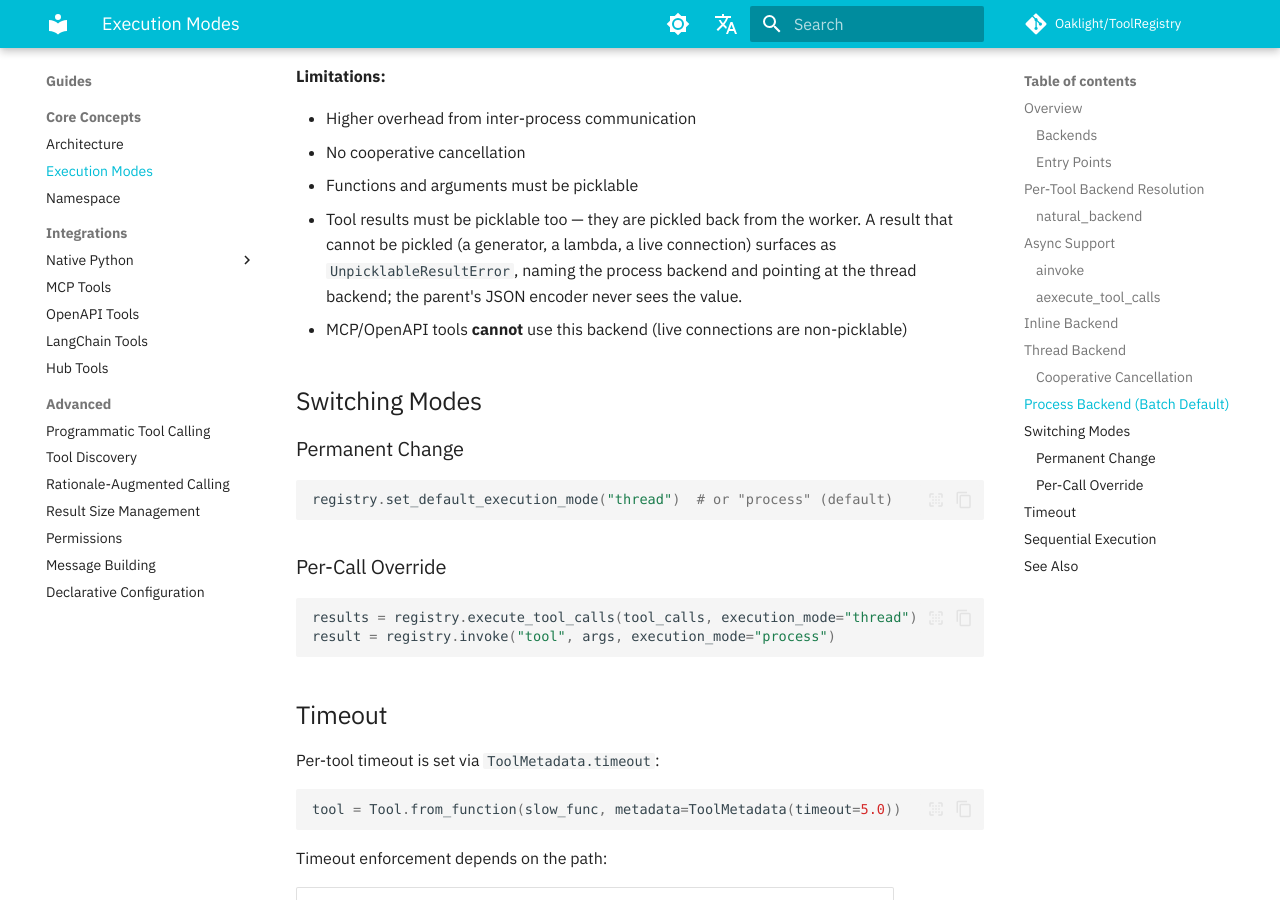
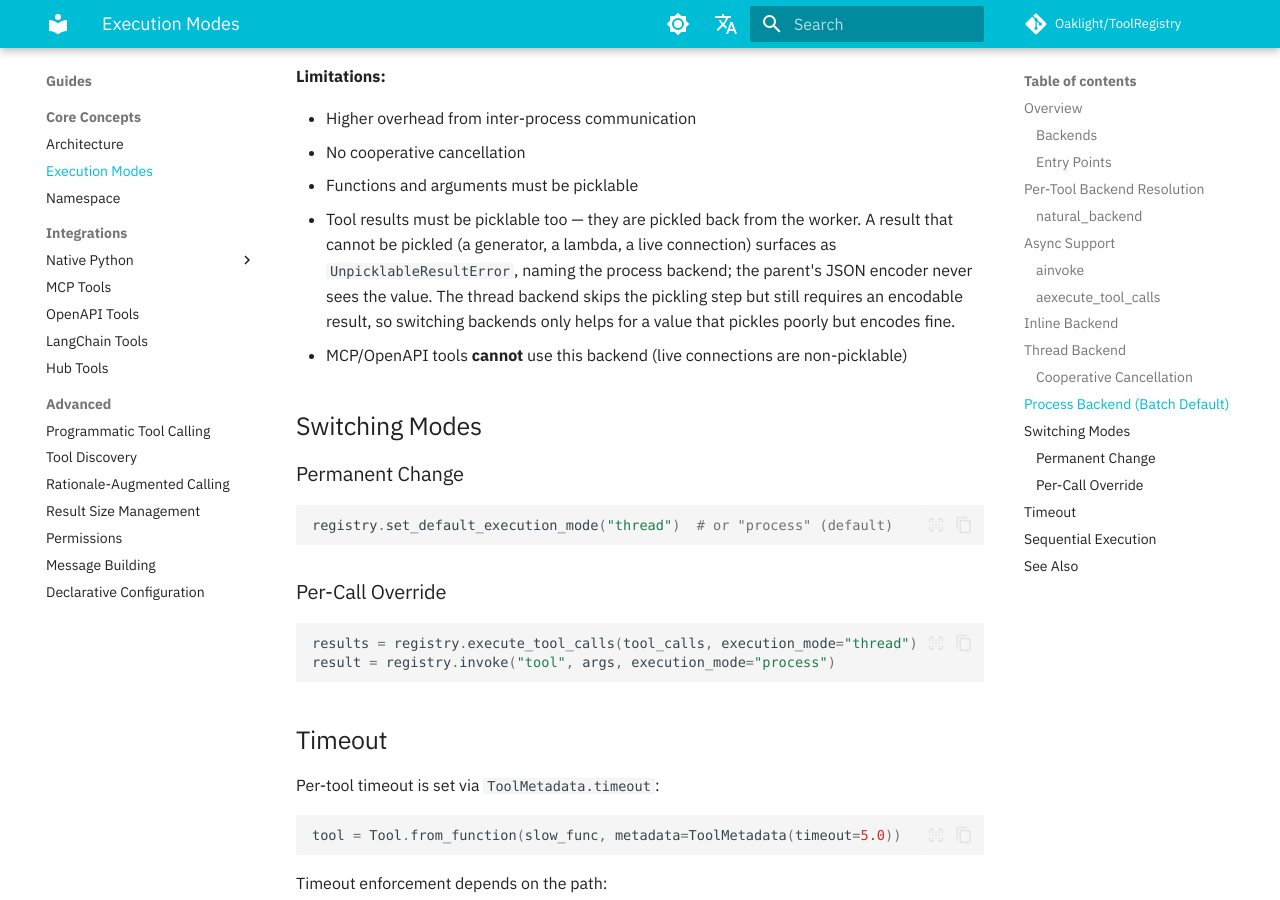
Before and after one commit to Oaklight/ToolRegistry, an MkDocs documentation site: the page built from docs/usage/concurrency_modes.md, in a window 1280 px wide and 900 px high, scrolled down 3902 px. Built offline with MkDocs 1.6.1 and Material for MkDocs 9.7.7, drawn with Linux system fonts in a browser that asks for light colours; some web fonts are replaced; comment, search, counter and statistics services are not loaded.

Commit message:
docs: align #288 guidance with the thread backend's encoding requirement

```diff
--- a/docs/usage/concurrency_modes.md
+++ b/docs/usage/concurrency_modes.md
@@ -126,7 +126,7 @@ Uses a process pool with **cloudpickle** serialization for true parallelism.
 - Higher overhead from inter-process communication
 - No cooperative cancellation
 - Functions and arguments must be picklable
-- Tool results must be picklable too — they are pickled back from the worker. A result that cannot be pickled (a generator, a lambda, a live connection) surfaces as `UnpicklableResultError`, naming the process backend and pointing at the thread backend; the parent's JSON encoder never sees the value.
+- Tool results must be picklable too — they are pickled back from the worker. A result that cannot be pickled (a generator, a lambda, a live connection) surfaces as `UnpicklableResultError`, naming the process backend; the parent's JSON encoder never sees the value. The thread backend skips the pickling step but still requires an encodable result, so switching backends only helps for a value that pickles poorly but encodes fine.
 - MCP/OpenAPI tools **cannot** use this backend (live connections are non-picklable)
 
 ## Switching Modes
```
Also changed, not shown: docs/changelog.md (+1 -1 lines).
